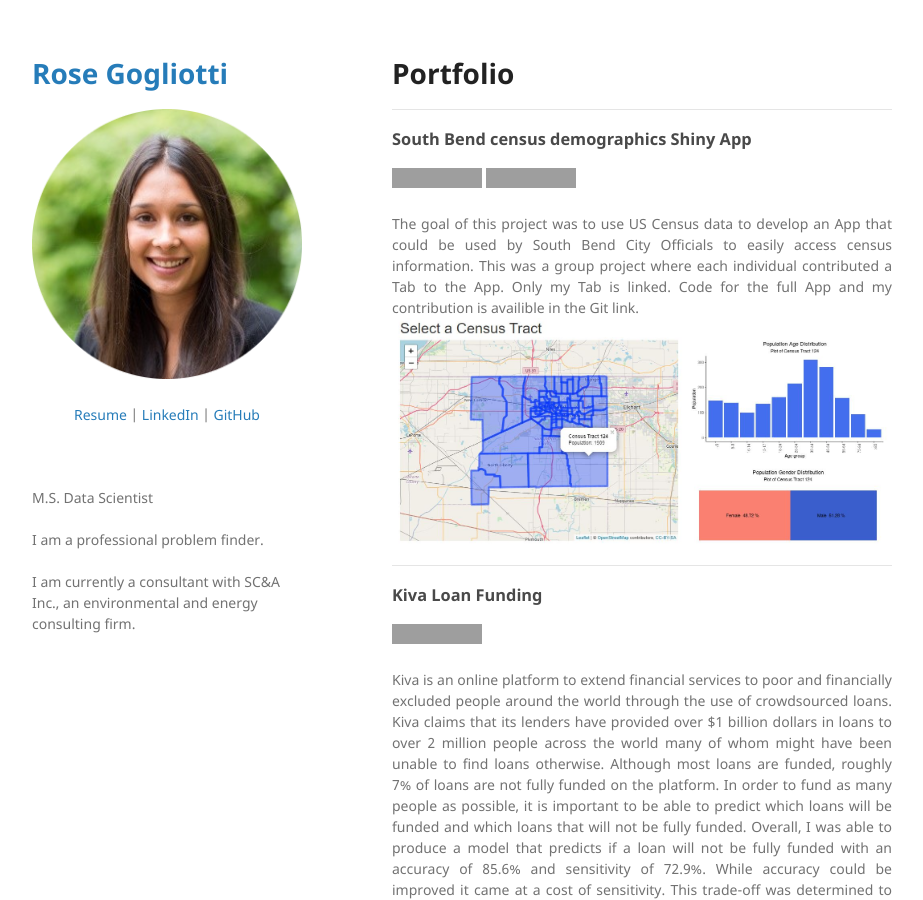
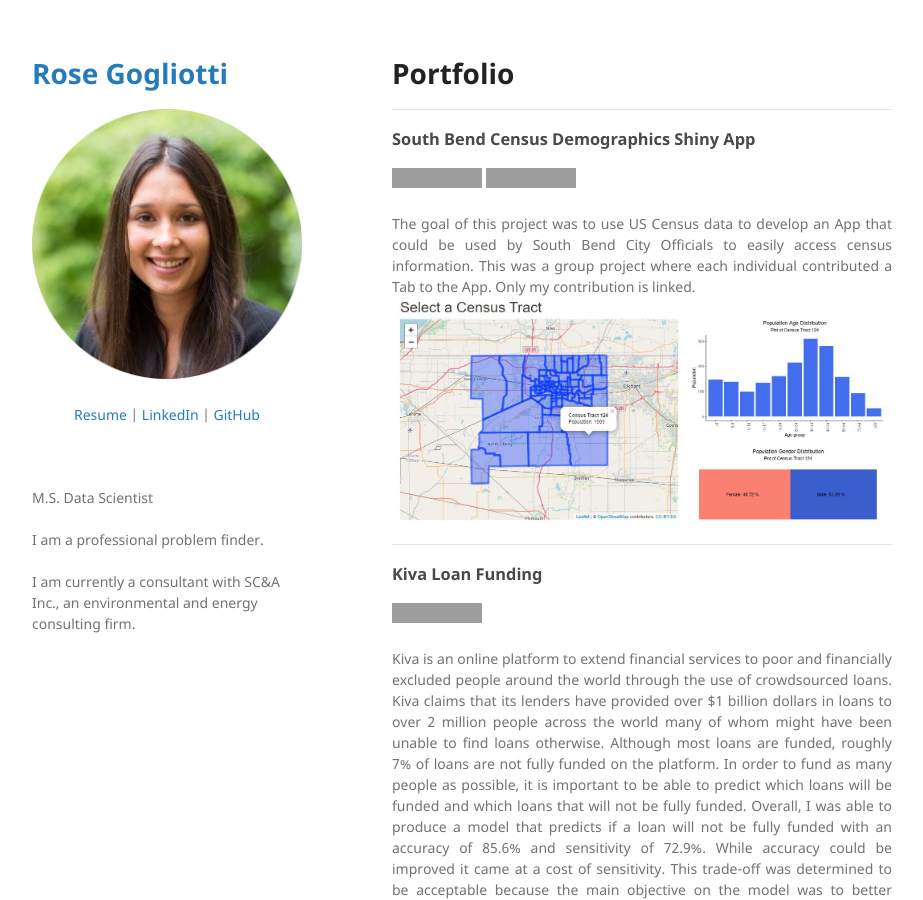
Before and after one commit to rgogliotti/rgogliotti.github.io, a Jekyll site: the page built from index.md, in a window 1280 px wide and 900 px high. Shown: the whole window, without its empty margins (178-1101 px from the left). Built offline with Jekyll 4.4.1, drawn with Linux system fonts in a browser that asks for light colours; our own code applies the rules of GitHub Pages for plain Markdown files; grey boxes are pictures that could not be loaded.

Commit message:
Update index.md

```diff
--- a/index.md
+++ b/index.md
@@ -1,10 +1,10 @@
 # Portfolio
 ---
-### South Bend census demographics Shiny App
+### South Bend Census Demographics Shiny App
 [![View in shinyappsio](https://img.shields.io/badge/Shiny-View_on_app.io-9cf?logo=r)]( https://gogliotti.shinyapps.io/FinalProject_DV/)
 [![View on GitHub](https://img.shields.io/badge/GitHub-View_on_GitHub-blue?logo=GitHub)](https://github.com/rgogliotti/SouthBendApp)
 
-<div style="text-align: justify">The goal of this project was to use US Census data to develop an App that could be used by South Bend City Officials to easily access census information. This was a group project where each individual contributed a Tab to the App. Only my Tab is linked. Code for the full App and my contribution is availible in the Git link.
+<div style="text-align: justify">The goal of this project was to use US Census data to develop an App that could be used by South Bend City Officials to easily access census information. This was a group project where each individual contributed a Tab to the App. Only my contribution is linked.
 </div>
 
 <center><img src="images/SBCensusShiny.JPG"/></center>
```
